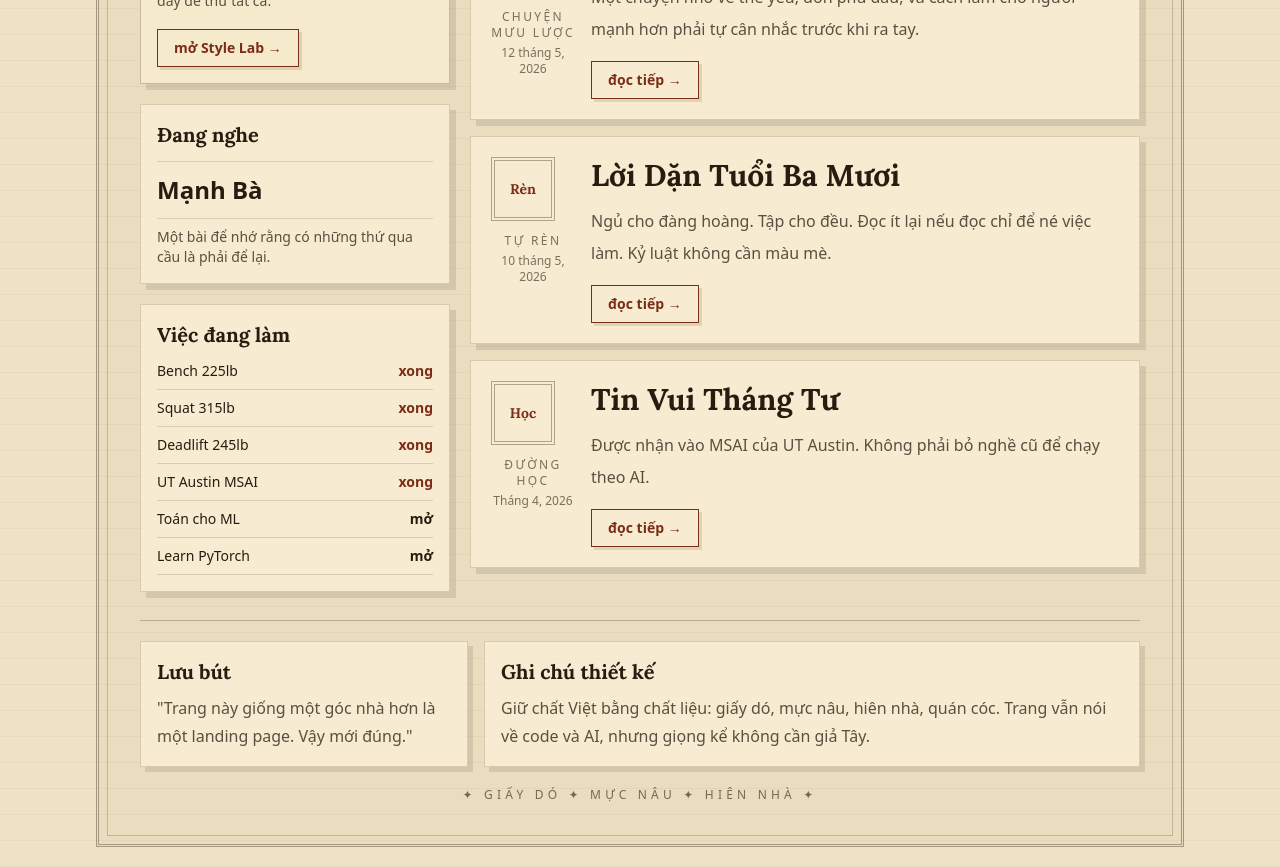
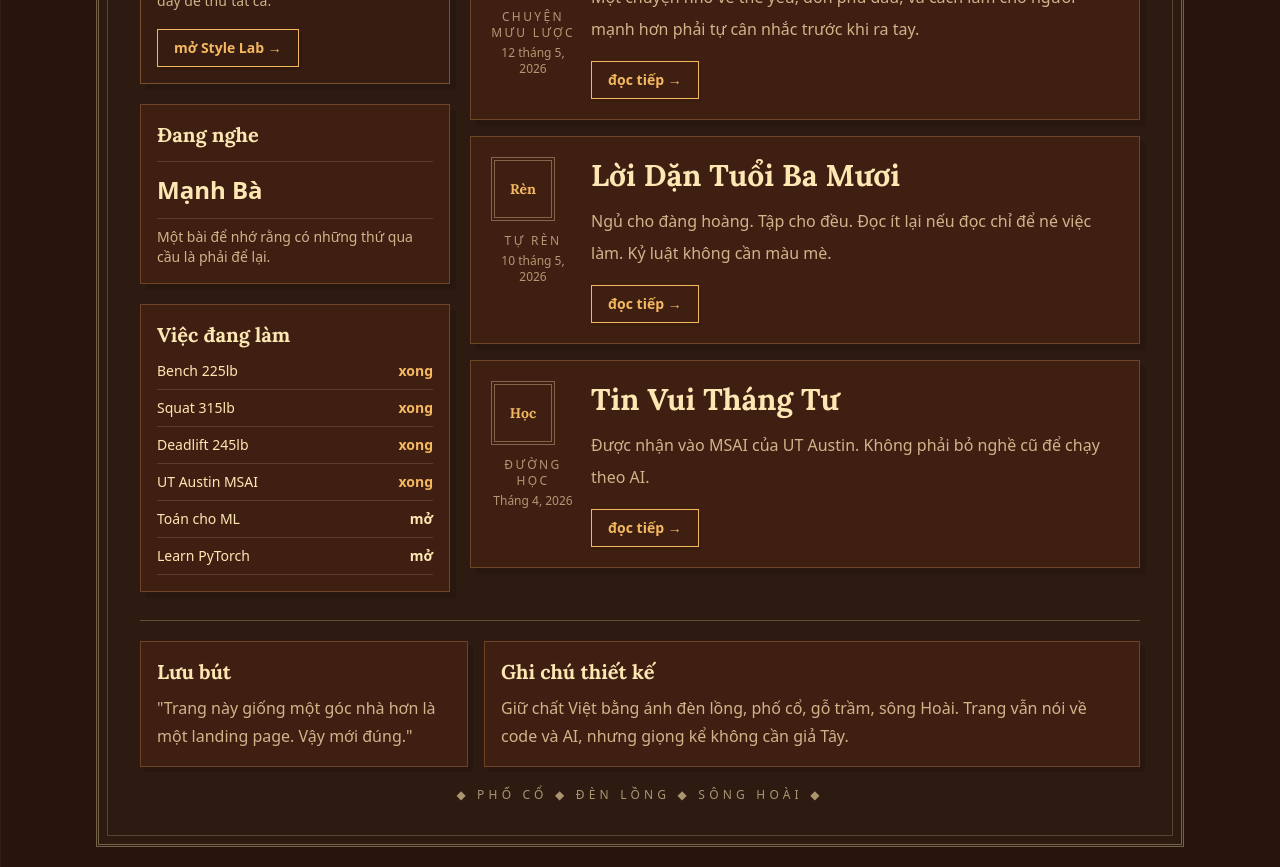
Before and after one commit to hungngdoan/goc-cua-hung, an Astro site: page / in a window 1280 px wide. Shown: the part 711-1578 px from the top of the page. Built offline with nearby package versions, Linux system fonts and the light colour scheme; Astro itself is replaced by a stand-in of ours.

Commit message:
Updae read me and default theme

```diff
--- a/src/components/react/StyleLab.jsx
+++ b/src/components/react/StyleLab.jsx
@@ -572,7 +572,7 @@ function WovenStat({ label, value, style }) {
 }
 
 export default function VietnameseBlogStyleLab() {
-  const [styleId, setStyleId] = useState("giaydo");
+  const [styleId, setStyleId] = useState("hoian");
   const style = useMemo(() => styles.find((item) => item.id === styleId) || styles[0], [styleId]);
 
   return (
--- a/src/pages/index.astro
+++ b/src/pages/index.astro
@@ -40,54 +40,54 @@ const quests = [
 <Base title="Góc Của Hung">
   <main
     class="min-h-screen"
-    style="color: #2a1b10; background-color: #efe1c3; background-image: repeating-linear-gradient(0deg, rgba(42,27,16,.035) 0 1px, transparent 1px 26px), radial-gradient(circle at 12% 10%, rgba(123,45,22,.15), transparent 28%), radial-gradient(circle at 85% 20%, rgba(120,72,28,.12), transparent 25%);"
+    style="color: #ffe7b3; background-color: #28140d; background-image: radial-gradient(circle at 18% 12%, rgba(244,184,96,.24), transparent 16%), radial-gradient(circle at 78% 8%, rgba(209,75,51,.18), transparent 18%), linear-gradient(90deg, rgba(244,184,96,.06) 1px, transparent 1px);"
   >
     <div class="mx-auto max-w-6xl px-4 py-5 sm:px-7 lg:px-8">
       <div
         class="border-[3px] border-double p-2"
-        style="border-color: rgba(42,27,16,0.35); background: rgba(42,27,16,0.025);"
+        style="border-color: rgba(255,231,179,0.35); background: rgba(255,231,179,0.025);"
       >
-        <div class="border p-4 sm:p-6 lg:p-8" style="border-color: rgba(42,27,16,0.20);">
+        <div class="border p-4 sm:p-6 lg:p-8" style="border-color: rgba(255,231,179,0.20);">
 
           <header class="grid gap-6 lg:grid-cols-[1fr_260px] lg:items-start">
             <div>
               <div
                 class="inline-block border px-3 py-1 text-xs uppercase tracking-[0.26em]"
-                style="border-color: rgba(42,27,16,0.30); color: rgba(42,27,16,0.75); box-shadow: 3px 3px 0 rgba(0,0,0,.08);"
+                style="border-color: rgba(255,231,179,0.30); color: rgba(255,231,179,0.75); box-shadow: 3px 3px 0 rgba(0,0,0,.08);"
               >
                 Nhật ký tiếng Việt của Hung
               </div>
               <h1 class="mt-5 max-w-4xl font-serif text-5xl font-black leading-[1.02] tracking-tight sm:text-7xl lg:text-8xl">
                 Chuyện ở hiên nhà của một người làm kỹ sư.
               </h1>
-              <p class="mt-5 max-w-2xl font-serif text-lg leading-8" style="color: rgba(42,27,16,0.75);">
+              <p class="mt-5 max-w-2xl font-serif text-lg leading-8" style="color: rgba(255,231,179,0.75);">
                 Code, AI, tạ sắt, sách cũ, nhạc khuya, vài câu chuyện mưu lược, và những dòng ghi lại để tự nhắc mình sống cho có gốc, có chí, có đường đi.
               </p>
             </div>
 
             <aside
               class="border p-4"
-              style="background: rgba(248,237,207,0.90); border-color: rgba(107,63,33,0.30); box-shadow: 6px 6px 0 rgba(0,0,0,.10);"
+              style="background: rgba(58,29,18,0.88); border-color: rgba(244,184,96,0.35); box-shadow: 6px 6px 0 rgba(0,0,0,.10);"
             >
               <div class="text-center font-serif text-2xl font-black">Hung</div>
               <div
                 class="mx-auto mt-2 grid h-20 w-20 place-items-center rounded-full border-4 border-double text-xl font-black tracking-tight"
-                style="border-color: rgba(42,27,16,0.40); background: rgba(0,0,0,0.04); color: #7b2d16;"
+                style="border-color: rgba(255,231,179,0.40); background: rgba(0,0,0,0.04); color: #f4b860;"
               >
                 H
               </div>
-              <p class="mt-3 text-center text-sm leading-6" style="color: rgba(42,27,16,0.75);">
+              <p class="mt-3 text-center text-sm leading-6" style="color: rgba(255,231,179,0.75);">
                 Kỹ sư dữ liệu. Học AI. Tập tạ. Ghi chép để khỏi sống lơ mơ.
               </p>
               <div class="my-5 flex items-center gap-3 opacity-80">
-                <div class="h-px flex-1" style="background: #7b2d16;"></div>
-                <div class="text-xs tracking-[0.35em]" style="color: #7b2d16;">◇ ◇ ◇</div>
-                <div class="h-px flex-1" style="background: #7b2d16;"></div>
+                <div class="h-px flex-1" style="background: #f4b860;"></div>
+                <div class="text-xs tracking-[0.35em]" style="color: #f4b860;">◇ ◇ ◇</div>
+                <div class="h-px flex-1" style="background: #f4b860;"></div>
               </div>
               <div class="grid grid-cols-2 gap-2">
                 {[{l:"Bài",v:"42"},{l:"Mood",v:"Tỉnh"},{l:"Bench",v:"225"},{l:"Quest",v:"MSAI"}].map(s => (
-                  <div class="border p-3" style="background: rgba(0,0,0,0.025); border-color: rgba(42,27,16,0.25); box-shadow: 4px 4px 0 rgba(0,0,0,.08);">
-                    <div class="text-[11px] uppercase tracking-[0.18em]" style="color: rgba(42,27,16,0.60);">{s.l}</div>
+                  <div class="border p-3" style="background: rgba(0,0,0,0.025); border-color: rgba(255,231,179,0.25); box-shadow: 4px 4px 0 rgba(0,0,0,.08);">
+                    <div class="text-[11px] uppercase tracking-[0.18em]" style="color: rgba(255,231,179,0.60);">{s.l}</div>
                     <div class="mt-1 text-lg font-bold">{s.v}</div>
                   </div>
                 ))}
@@ -97,12 +97,12 @@ const quests = [
 
           <nav
             class="mt-6 grid grid-cols-3 gap-2 border-y py-3 text-center text-sm font-semibold sm:grid-cols-9"
-            style="border-color: rgba(42,27,16,0.25);"
+            style="border-color: rgba(255,231,179,0.25);"
           >
             {navItems.map(item => (
               <button
                 class="border px-2 py-2 transition hover:translate-y-[-1px]"
-                style="border-color: rgba(42,27,16,0.20); background: rgba(0,0,0,0.02); color: rgba(42,27,16,0.75);"
+                style="border-color: rgba(255,231,179,0.20); background: rgba(0,0,0,0.02); color: rgba(255,231,179,0.75);"
               >
                 {item}
               </button>
@@ -113,16 +113,16 @@ const quests = [
             <aside class="space-y-5">
               <section
                 class="border p-4"
-                style="background: rgba(248,237,207,0.90); border-color: rgba(107,63,33,0.30); box-shadow: 6px 6px 0 rgba(0,0,0,.10);"
+                style="background: rgba(58,29,18,0.88); border-color: rgba(244,184,96,0.35); box-shadow: 6px 6px 0 rgba(0,0,0,.10);"
               >
                 <div class="font-serif text-xl font-black">Xem phong cách</div>
-                <p class="mt-2 text-sm leading-6" style="color: rgba(42,27,16,0.75);">
+                <p class="mt-2 text-sm leading-6" style="color: rgba(255,231,179,0.75);">
                   Trang này có 10 bộ phong cách. Bấm vào đây để thử tất cả.
                 </p>
                 <a
                   href={`${import.meta.env.BASE_URL}/style-lab/`}
                   class="mt-4 inline-block border px-4 py-2 text-sm font-bold transition hover:translate-x-0.5"
-                  style="border-color: #7b2d16; color: #7b2d16; box-shadow: 3px 3px 0 rgba(0,0,0,.10);"
+                  style="border-color: #f4b860; color: #f4b860; box-shadow: 3px 3px 0 rgba(0,0,0,.10);"
                 >
                   mở Style Lab →
                 </a>
@@ -130,33 +130,33 @@ const quests = [
 
               <section
                 class="border p-4"
-                style="background: rgba(255,246,220,0.65); border-color: rgba(107,63,33,0.20); box-shadow: 6px 6px 0 rgba(0,0,0,.10);"
+                style="background: rgba(81,35,21,0.55); border-color: rgba(244,184,96,0.25); box-shadow: 6px 6px 0 rgba(0,0,0,.10);"
               >
                 <div class="font-serif text-xl font-black">Đang nghe</div>
                 <div
                   class="mt-3 border-y py-3 text-2xl font-black"
-                  style="border-color: rgba(42,27,16,0.15);"
+                  style="border-color: rgba(255,231,179,0.15);"
                 >
                   Mạnh Bà
                 </div>
-                <p class="mt-2 text-sm" style="color: rgba(42,27,16,0.75);">
+                <p class="mt-2 text-sm" style="color: rgba(255,231,179,0.75);">
                   Một bài để nhớ rằng có những thứ qua cầu là phải để lại.
                 </p>
               </section>
 
               <section
                 class="border p-4"
-                style="background: rgba(255,246,220,0.65); border-color: rgba(107,63,33,0.20); box-shadow: 6px 6px 0 rgba(0,0,0,.10);"
+                style="background: rgba(81,35,21,0.55); border-color: rgba(244,184,96,0.25); box-shadow: 6px 6px 0 rgba(0,0,0,.10);"
               >
                 <div class="font-serif text-xl font-black">Việc đang làm</div>
                 <div class="mt-3 space-y-2">
                   {quests.map(q => (
                     <div
                       class="flex items-center justify-between border-b pb-2 text-sm"
-                      style="border-color: rgba(42,27,16,0.15);"
+                      style="border-color: rgba(255,231,179,0.15);"
                     >
                       <span>{q.name}</span>
-                      <span class="font-bold" style={q.done ? "color: #7b2d16;" : ""}>
+                      <span class="font-bold" style={q.done ? "color: #f4b860;" : ""}>
                         {q.done ? "xong" : "mở"}
                       </span>
                     </div>
@@ -169,26 +169,26 @@ const quests = [
               {posts.map(post => (
                 <article
                   class="grid gap-4 border p-4 sm:grid-cols-[84px_1fr] sm:p-5"
-                  style="background: rgba(255,246,220,0.65); border-color: rgba(107,63,33,0.20); box-shadow: 6px 6px 0 rgba(0,0,0,.10);"
+                  style="background: rgba(81,35,21,0.55); border-color: rgba(244,184,96,0.25); box-shadow: 6px 6px 0 rgba(0,0,0,.10);"
                 >
                   <div class="flex sm:block sm:text-center">
                     <div
                       class="grid h-16 w-16 shrink-0 place-items-center border-4 border-double font-serif text-sm font-black"
-                      style="color: #7b2d16; border-color: rgba(42,27,16,0.35);"
+                      style="color: #f4b860; border-color: rgba(255,231,179,0.35);"
                     >
                       {post.seal}
                     </div>
                     <div class="ml-3 sm:ml-0 sm:mt-3">
-                      <div class="text-xs uppercase tracking-[0.2em]" style="color: rgba(42,27,16,0.60);">{post.type}</div>
-                      <div class="mt-1 text-xs" style="color: rgba(42,27,16,0.60);">{post.date}</div>
+                      <div class="text-xs uppercase tracking-[0.2em]" style="color: rgba(255,231,179,0.60);">{post.type}</div>
+                      <div class="mt-1 text-xs" style="color: rgba(255,231,179,0.60);">{post.date}</div>
                     </div>
                   </div>
                   <div>
                     <h3 class="font-serif text-2xl font-black sm:text-3xl">{post.title}</h3>
-                    <p class="mt-3 max-w-3xl text-base leading-8" style="color: rgba(42,27,16,0.75);">{post.body}</p>
+                    <p class="mt-3 max-w-3xl text-base leading-8" style="color: rgba(255,231,179,0.75);">{post.body}</p>
                     <button
                       class="mt-4 border px-4 py-2 text-sm font-bold transition hover:translate-x-0.5"
-                      style="border-color: #7b2d16; color: #7b2d16; box-shadow: 3px 3px 0 rgba(0,0,0,.10);"
+                      style="border-color: #f4b860; color: #f4b860; box-shadow: 3px 3px 0 rgba(0,0,0,.10);"
                     >
                       đọc tiếp →
                     </button>
@@ -198,29 +198,29 @@ const quests = [
             </section>
           </section>
 
-          <footer class="mt-7 border-t pt-5" style="border-color: rgba(42,27,16,0.25);">
+          <footer class="mt-7 border-t pt-5" style="border-color: rgba(255,231,179,0.25);">
             <div class="grid gap-4 sm:grid-cols-[1fr_2fr]">
               <div
                 class="border p-4"
-                style="background: rgba(255,246,220,0.65); border-color: rgba(107,63,33,0.20); box-shadow: 5px 5px 0 rgba(0,0,0,.10);"
+                style="background: rgba(81,35,21,0.55); border-color: rgba(244,184,96,0.25); box-shadow: 5px 5px 0 rgba(0,0,0,.10);"
               >
                 <div class="font-serif text-xl font-black">Lưu bút</div>
-                <p class="mt-2 leading-7" style="color: rgba(42,27,16,0.75);">
+                <p class="mt-2 leading-7" style="color: rgba(255,231,179,0.75);">
                   "Trang này giống một góc nhà hơn là một landing page. Vậy mới đúng."
                 </p>
               </div>
               <div
                 class="border p-4"
-                style="background: rgba(255,246,220,0.65); border-color: rgba(107,63,33,0.20); box-shadow: 5px 5px 0 rgba(0,0,0,.10);"
+                style="background: rgba(81,35,21,0.55); border-color: rgba(244,184,96,0.25); box-shadow: 5px 5px 0 rgba(0,0,0,.10);"
               >
                 <div class="font-serif text-xl font-black">Ghi chú thiết kế</div>
-                <p class="mt-2 leading-7" style="color: rgba(42,27,16,0.75);">
-                  Giữ chất Việt bằng chất liệu: giấy dó, mực nâu, hiên nhà, quán cóc. Trang vẫn nói về code và AI, nhưng giọng kể không cần giả Tây.
+                <p class="mt-2 leading-7" style="color: rgba(255,231,179,0.75);">
+                  Giữ chất Việt bằng ánh đèn lồng, phố cổ, gỗ trầm, sông Hoài. Trang vẫn nói về code và AI, nhưng giọng kể không cần giả Tây.
                 </p>
               </div>
             </div>
-            <div class="mt-5 text-center text-xs uppercase tracking-[0.35em]" style="color: rgba(42,27,16,0.60);">
-              ✦  giấy dó  ✦  mực nâu  ✦  hiên nhà  ✦
+            <div class="mt-5 text-center text-xs uppercase tracking-[0.35em]" style="color: rgba(255,231,179,0.60);">
+              ◆  phố cổ  ◆  đèn lồng  ◆  sông Hoài  ◆
             </div>
           </footer>
 
```
Also changed, not shown: README.md.
